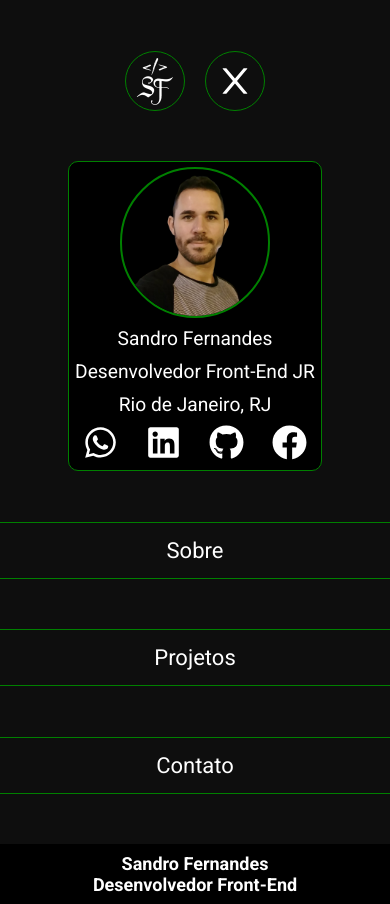
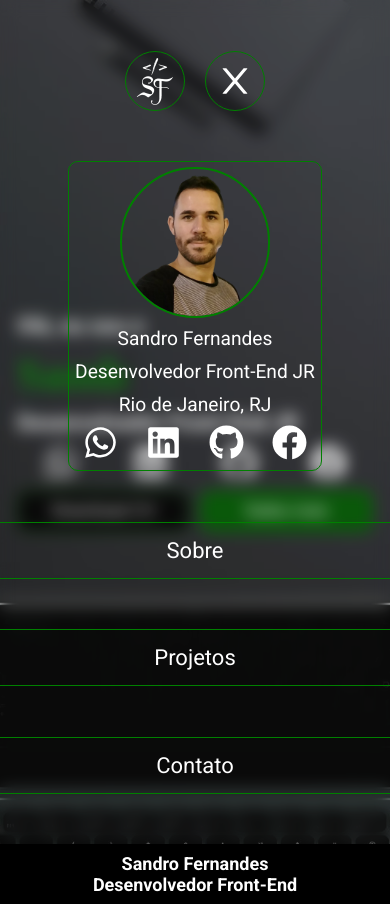
Before and after one commit to SandroFernandesRosal/Portf-lio-ReactJS, a React (Vite) app: page / in a window 390 px wide. Both pictures are taken after a click on the button 323 px from the left and 39 px from the top of the page. Built offline with nearby package versions, Linux system fonts and the light colour scheme; a web font is replaced by a local one.

Commit message:
melhorando menu

```diff
--- a/src/header/Header.css
+++ b/src/header/Header.css
@@ -31,7 +31,7 @@
 
 .logo:hover {
   background-color: green;
-  transition: 0.7s
+  transition: 0.7s;
 }
 
 .header nav {
@@ -76,11 +76,13 @@
     width: 100vw;
     height: 100vh;
     background-color: #0e0e0e;
-    z-index: 72;
+    z-index: 99;
+    position: fixed;
+    backdrop-filter: blur(8px);
+    background-color: rgba(100, 100, 100, 0.1);
+
     animation-name: menu;
     animation-duration: 0.7s;
-    position: fixed;
-
 }
 
 @keyframes menu {
@@ -158,7 +160,7 @@ a {
   width: 65%;
   max-width: 390px;
   height: 310px;
-  background-color: black;
+
   color: white;
   border-radius: 10px;
 
```
